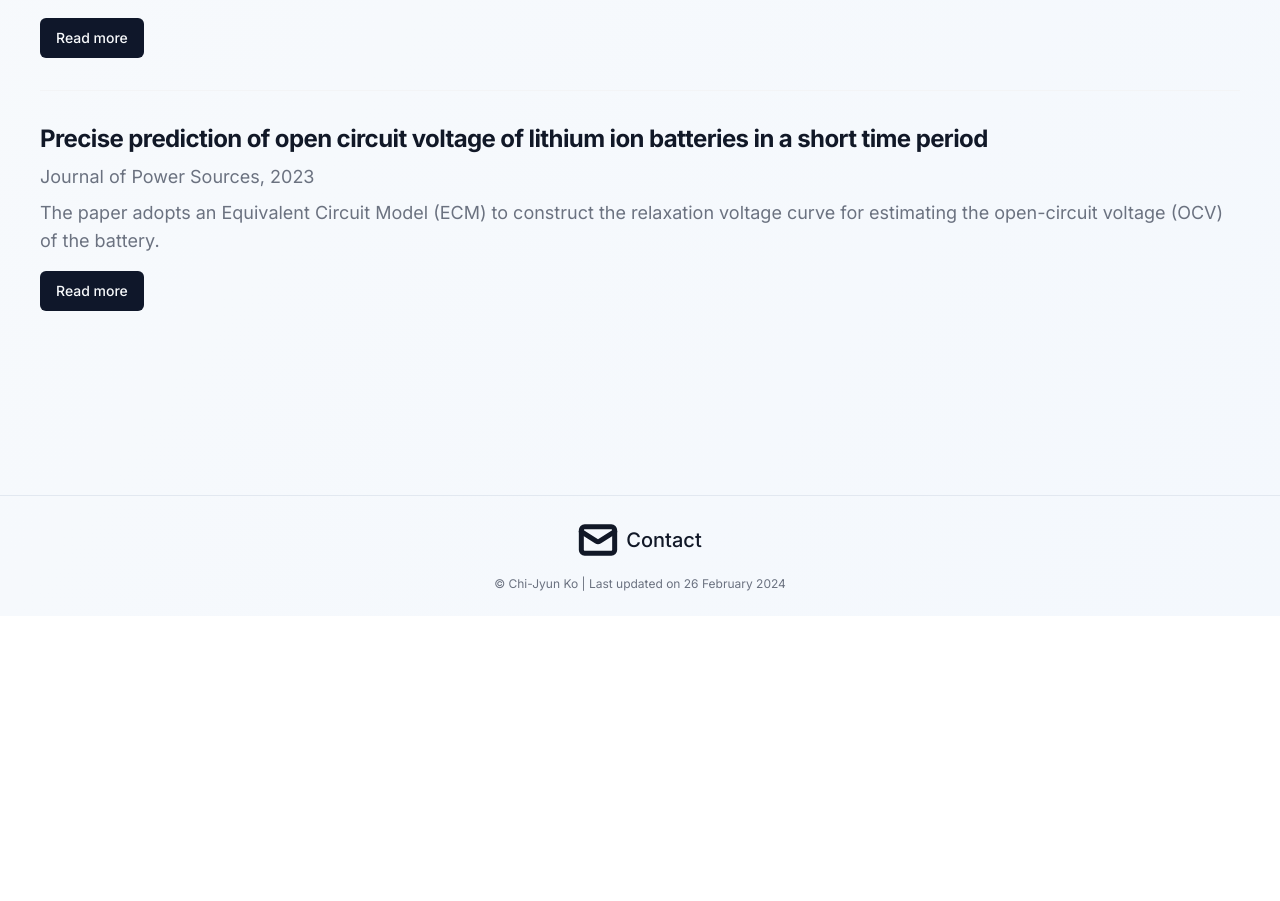
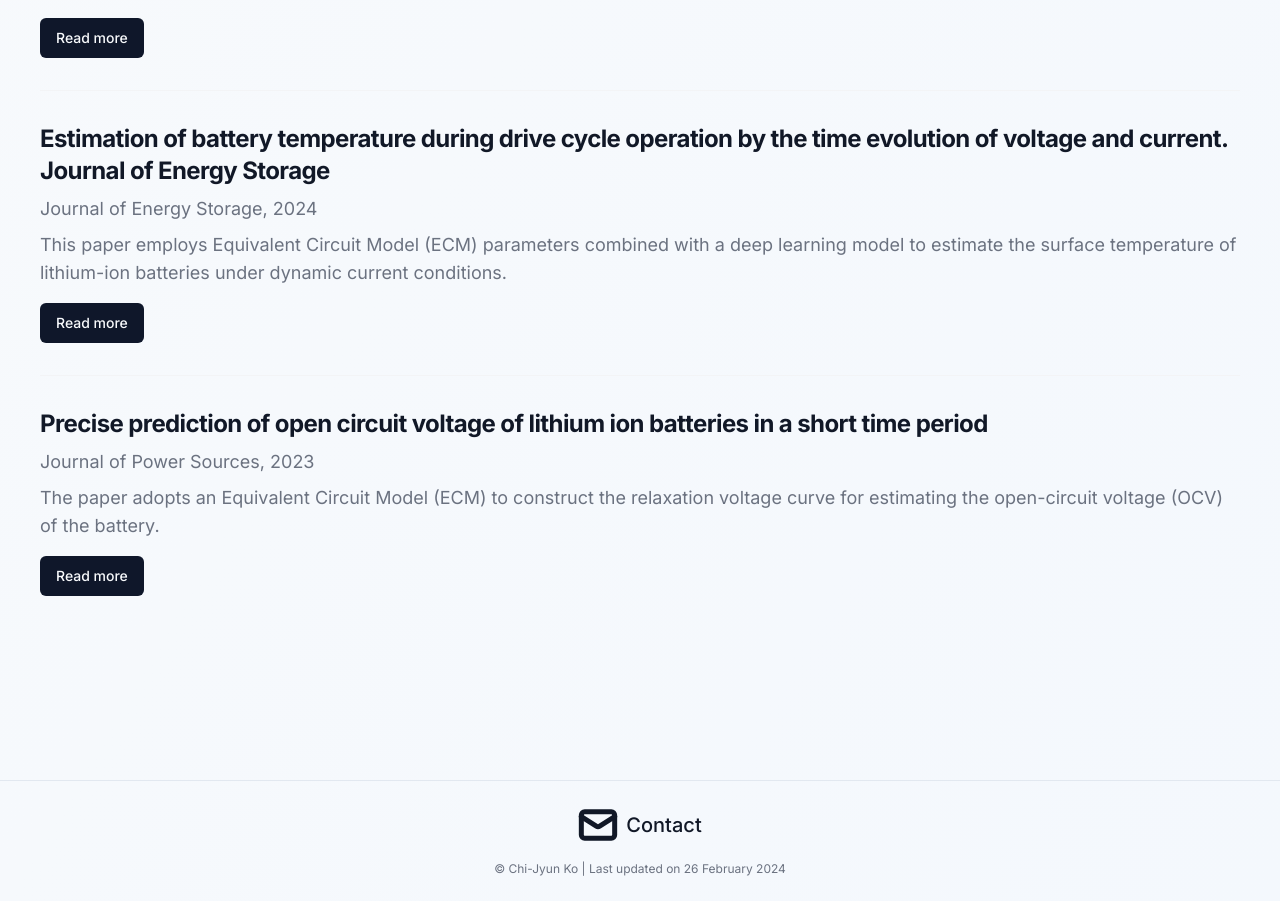
Before and after one commit to Ko0105/Webpage, a Next.js app: page /publication in a window 1280 px wide. Shown: the part 1281-2182 px from the top of the page. Before the commit the page ends 1897 px from the top, so only its background shows below. Built offline with nearby package versions, Linux system fonts and the light colour scheme.

Commit message:
add paper

```diff
--- a/src/view/publication/Publication.tsx
+++ b/src/view/publication/Publication.tsx
@@ -108,6 +108,28 @@ export default function MyEducation() {
           <div className="grid items-start gap-4 py-8">
             <div className="space-y-2">
               <h2 className="text-2xl font-bold tracking-tight">
+                Estimation of battery temperature during drive cycle operation
+              by the time evolution of voltage and current. Journal of Energy Storage
+              </h2>
+              <p className="text-gray-500 grid gap-1.5 items-center text-lg dark:text-gray-400">
+                <span>Journal of Energy Storage, 2024</span>
+                {/* <span>•</span> */}
+              </p>
+              <p className="text-lg text-gray-500 dark:text-gray-400">
+                This paper employs Equivalent Circuit Model (ECM) parameters combined with a deep learning model
+              to estimate the surface temperature of lithium-ion batteries under dynamic current conditions.
+              </p>
+            </div>
+            <div className="space-y-2">
+              <Link href="https://doi.org/10.1016/j.est.2024.112075">
+                <Button type="submit">Read more</Button>
+              </Link>
+            </div>
+          </div>
+
+          <div className="grid items-start gap-4 py-8">
+            <div className="space-y-2">
+              <h2 className="text-2xl font-bold tracking-tight">
                 Precise prediction of open circuit voltage of lithium ion
                 batteries in a short time period
               </h2>
```
